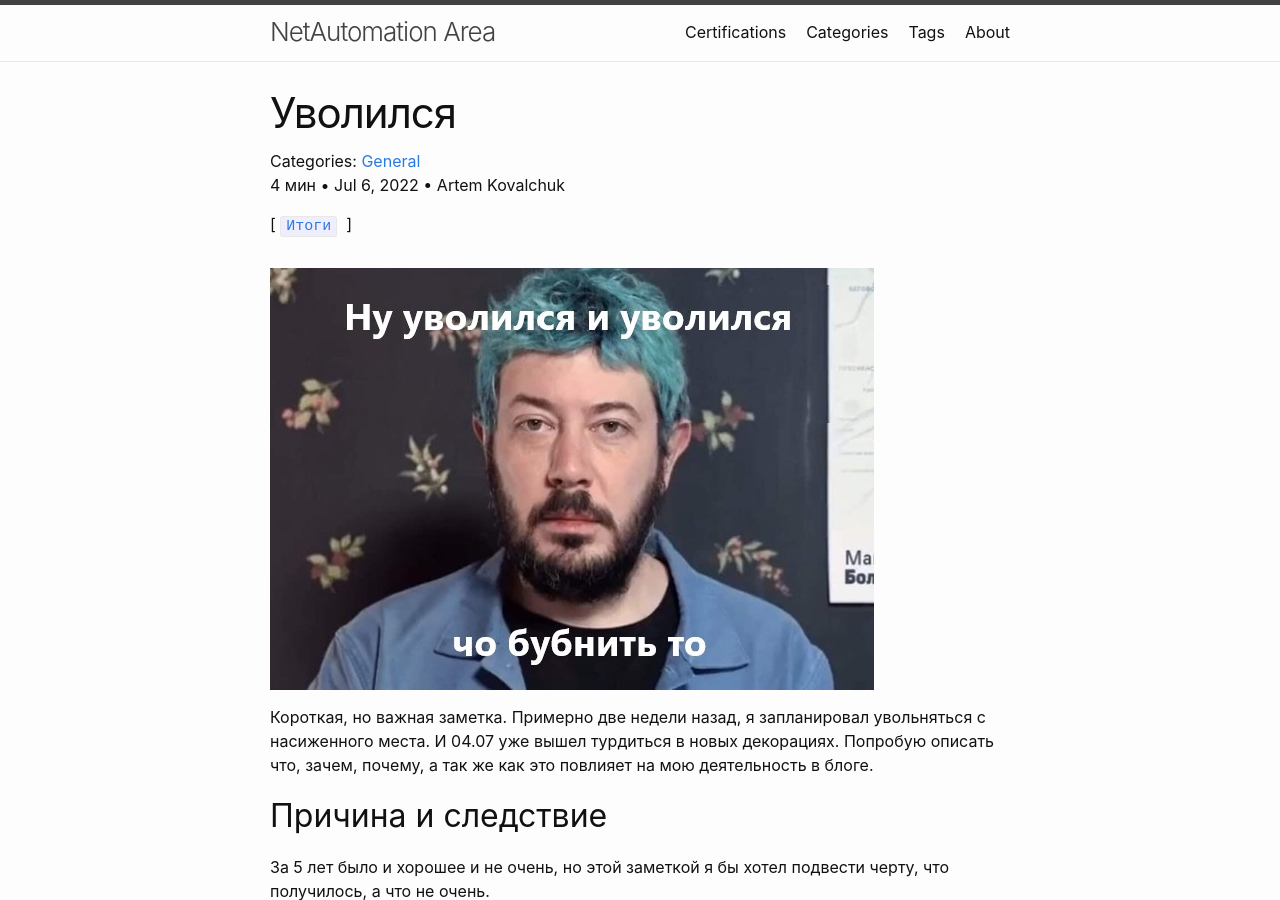
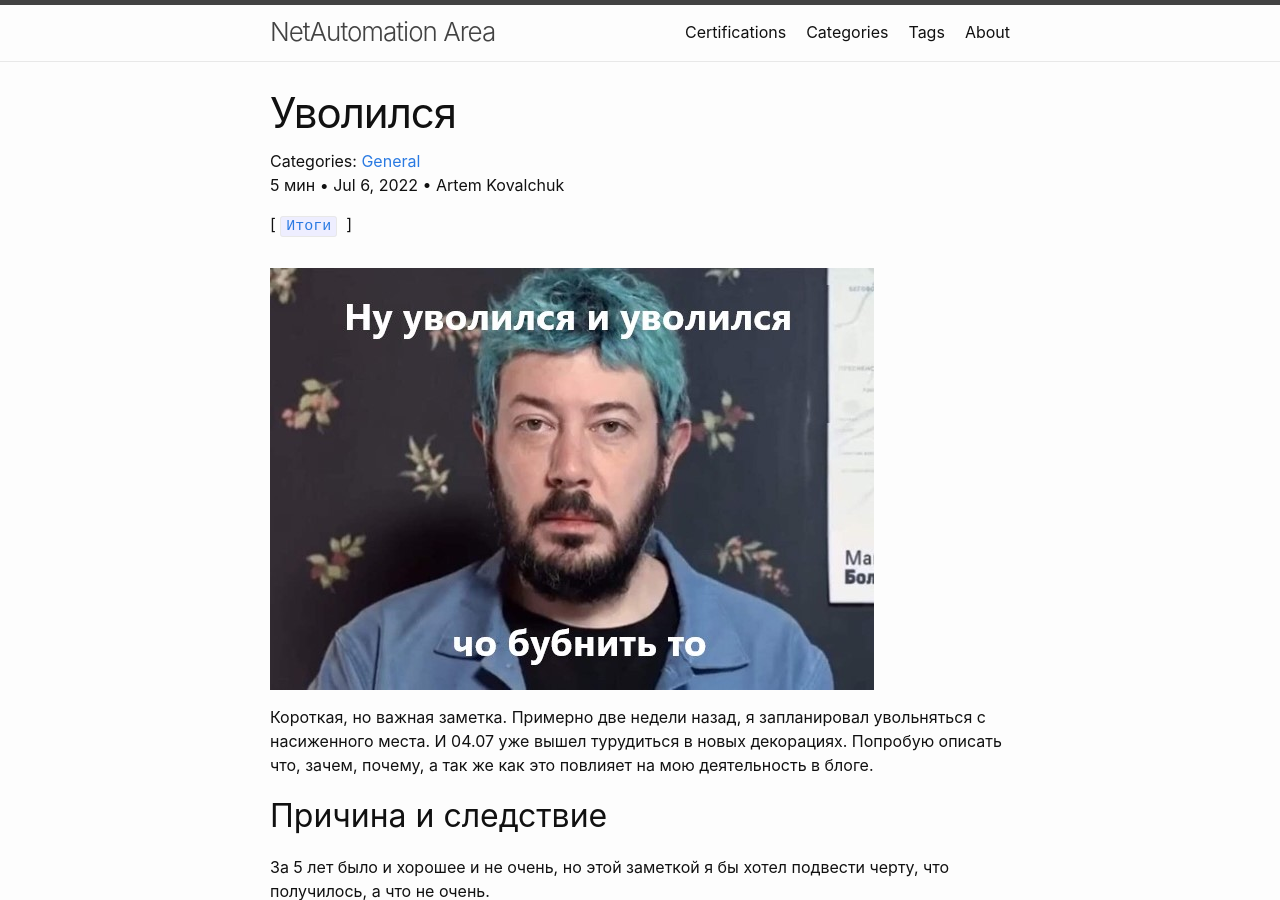
Before and after one commit to woohung/woohung.github.io, a Jekyll site: the page built from _posts/2022-07-06-Уволился.md, in a window 1280 px wide and 900 px high. Built offline with Jekyll 4.4.1, drawn with Linux system fonts in a browser that asks for light colours; some of the changed text lies outside the part shown.

Commit message:
Update 2022-07-06-Уволился.md

```diff
--- a/_posts/2022-07-06-Уволился.md
+++ b/_posts/2022-07-06-Уволился.md
@@ -10,7 +10,7 @@ author: Artem Kovalchuk
 
 <img src="https://woohung.github.io/assets/images/out_lebedev.jpg">
 
-Короткая, но важная заметка. Примерно две недели назад, я запланировал увольняться с насиженного места. И 04.07 уже вышел турдиться в новых декорациях. Попробую описать что, зачем, почему, а так же как это повлияет на мою деятельность в блоге.
+Короткая, но важная заметка. Примерно две недели назад, я запланировал увольняться с насиженного места. И 04.07 уже вышел турудиться в новых декорациях. Попробую описать что, зачем, почему, а так же как это повлияет на мою деятельность в блоге.
 
 ## Причина и следствие
 За 5 лет было и хорошее и не очень, но этой заметкой я бы хотел подвести черту, что получилось, а что не очень.
```
Also changed, not shown: other parts of _posts/2022-07-06-Уволился.md (+5 -0 lines).
